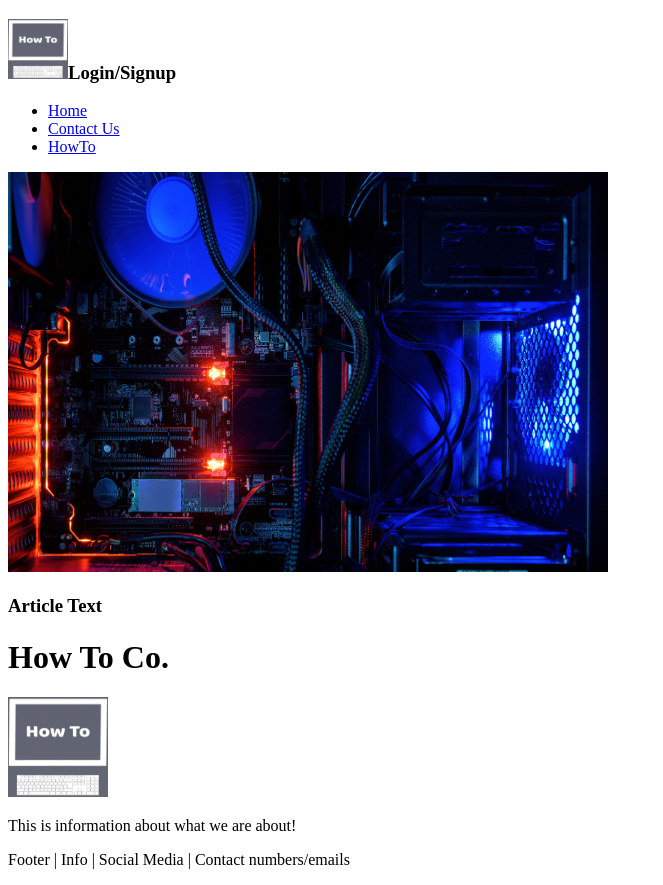
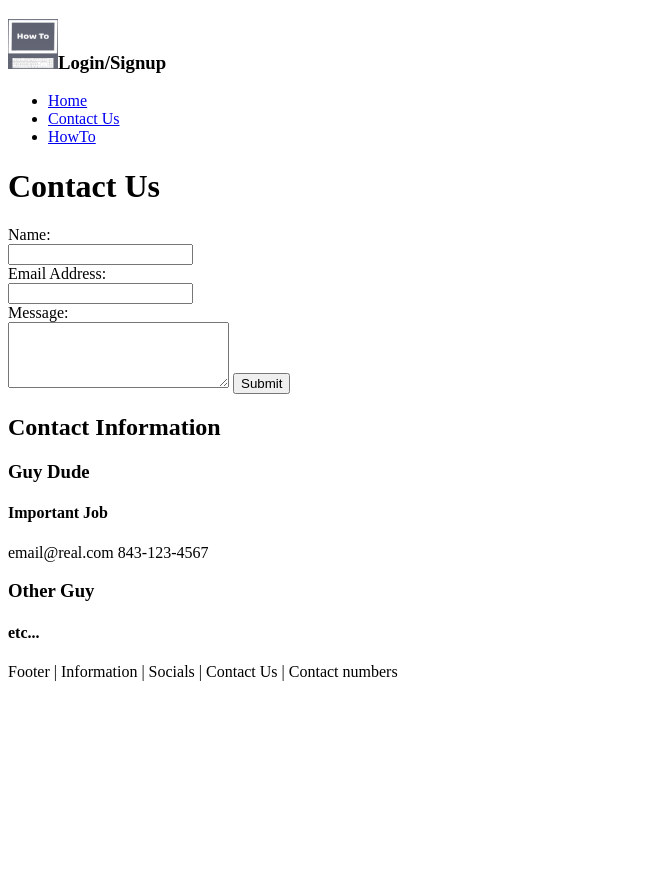
Before and after one commit to kjustin2016/HowToWeb, a plain HTML site: page index.html in a window 1280 px wide. Shown: the whole page, without its empty margins (0-663 px from the left). After the commit the page ends 800 px from the top, so only its background shows below. Drawn offline with Linux system fonts and the light colour scheme.

Commit message:
Update index.html
added google analytics and meta and maybe other stuff

```diff
--- a/index.html
+++ b/index.html
@@ -1,13 +1,25 @@
 <!DOCTYPE html>
 <html lang="en">
-<html>
     <head>
-        <title>HowTo - Home Page</title>
+        <!-- Google tag (gtag.js) -->
+        <script async src="https://www.googletagmanager.com/gtag/js?id=G-GRZF69LTQT"></script>
+        <script>
+        window.dataLayer = window.dataLayer || [];
+        function gtag(){dataLayer.push(arguments);}
+        gtag('js', new Date());
+        gtag('config', 'G-GRZF69LTQT');
+        </script>
+        <title>HowTo - ContactUs</title>
         <meta charset="UTF-8">
+        <meta name="description" content="Contact us">
+        <meta name="keywords" content="HowToCo contact, contact HowToCo, contact">
+        <meta name="author" content="Kenny Justin">
+        <meta name="viewport" content="width=device-width, initial-scale=1.0">
+        <link href="css/styles1.css" rel="stylesheet">
     </head>
     <body>
         <header>
-            <h3><img src="images/howtologo.png" alt="Logo" width="60" height="60">Login/Signup</h3>
+            <h3><img src="images/howtologo.png" alt="Logo" width="50" height="50">Login/Signup</h3>
             <nav>
                 <ul>
                     <li><a href="index.html">Home</a></li>
@@ -17,19 +29,32 @@
             </nav>
         </header>
         <main>
-            <article>
-                <img src="images/computerpic.jpg" alt="Article Picture" width="600" height="400">
-                <h3>Article Text</h3>
-            </article>
-            <div>
-                    <h1>How To Co.</h1>
-                    <img src="images/howtologo.png" alt="Logo" width="100" height="100">
-                    <p>This is information about what we are about!</p>
-            </div>
+            <h1>Contact Us</h1>
+            <form method="POST" action="#insertlink">
+                <label for="name">Name:</label><br>
+                <input type="text" id="name" name="name"><br>
+                <label for="email">Email Address:</label><br>
+                <input type="text" id="email" name="email"><br>
+                <label for="message">Message:</label><br>
+
+                <textarea id="message" name="message" rows="4" cols="25"></textarea>
+                <input type="submit" value="Submit">
+            </form>
         </main>
-        <footer>
-            <p>Footer | Info | Social Media | Contact numbers/emails</p>
-        </footer>
     </body>
-
+    <aside>
+        <h2>Contact Information</h2>
+        <div>
+            <h3>Guy Dude</h3>
+            <h4>Important Job</h4>
+            <p>email@real.com 843-123-4567</p>
+            <h3>Other Guy</h3>
+            <h4>etc...</h4>
+        </div>
+    </aside>
+    <footer>
+        <section>
+            <p>Footer | Information | Socials | Contact Us | Contact numbers</p>
+        </section>
+    </footer>
 </html>
```
